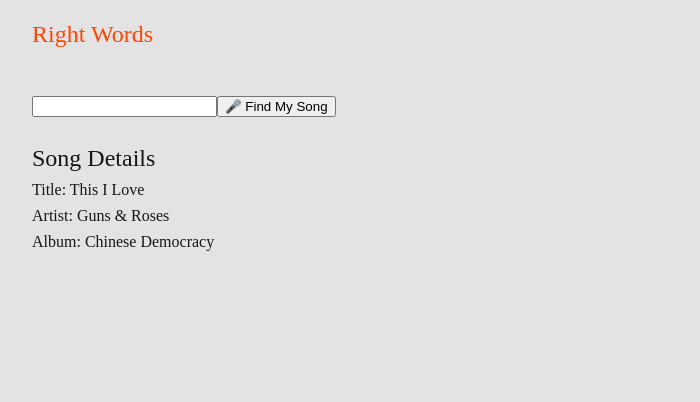
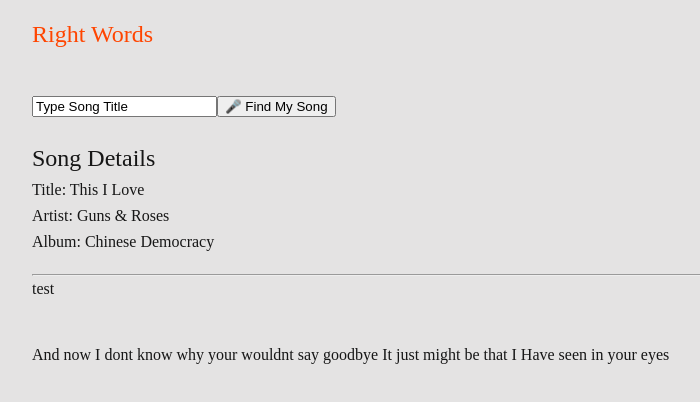
Before and after one commit to arunpariyar/right-words, a Vue app: page / in a window 1280 px wide. Shown: the top 402 px of the page, without its empty margins (258-958 px from the left). Built offline with nearby package versions, Linux system fonts and the light colour scheme.

Commit message:
finder, info, lyrics working with submit btn

```diff
--- a/src/App.vue
+++ b/src/App.vue
@@ -1,14 +1,16 @@
 <template>
   <div class="container">
     <logo></logo>
-    <finder></finder>
+    <finder @song-submit="updateQuery"></finder>
     <info :song="song"></info>
+    <lyrics :song="song" :searchQuery="searchQuery"></lyrics>
   </div>
 </template>
 <script>
 import Logo from "./components/Logo.vue";
 import Finder from "./components/Finder.vue";
 import Info from "./components/Info.vue";
+import Lyrics from "./components/Lyrics.vue";
 
 export default {
   name: "App",
@@ -16,6 +18,7 @@
     Logo,
     Finder,
     Info,
+    Lyrics,
   },
   data() {
     return {
@@ -23,8 +26,18 @@
         title: "This I Love",
         artist: "Guns & Roses",
         album: "Chinese Democracy",
+        lyrics: `And now I dont know why
+        your wouldnt say goodbye
+        It just might be that I
+        Have seen in your eyes`,
       },
+      searchQuery: "test",
     };
+  },
+  methods: {
+    updateQuery(song) {
+      this.searchQuery = song;
+    },
   },
 };
 </script>
--- a/src/components/Finder.vue
+++ b/src/components/Finder.vue
@@ -1,14 +1,23 @@
 <template>
   <div class="finder">
-    <input type="text" />
-    <button type="submit">🎤 Find My Song</button>
+    <input type="text" v-model="input" />
+    <button type="button" @click.prevent="OnSongSubmit">🎤 Find My Song</button>
   </div>
 </template>
 <script>
 export default {
   name: "Finder",
-  date() {
-    return {};
+  input: "test",
+  emits: ["song-submit"],
+  data() {
+    return {
+      input: "Type Song Title",
+    };
+  },
+  methods: {
+    OnSongSubmit() {
+      this.$emit("song-submit", this.input);
+    },
   },
 };
 </script>
--- a/src/components/Info.vue
+++ b/src/components/Info.vue
@@ -1,5 +1,5 @@
 <template>
-  <div>
+  <div class="info">
     <h2>Song Details</h2>
     <p>Title: {{ song.title }}</p>
     <p>Artist: {{ song.artist }}</p>
@@ -15,3 +15,8 @@
   },
 };
 </script>
+<style scoped>
+.info {
+  margin-bottom: 20px;
+}
+</style>
--- /dev/null
+++ b/src/components/Lyrics.vue
@@ -0,0 +1,23 @@
+<template>
+  <hr />
+  <p>{{ searchQuery }}</p>
+  <div class="lyrics">
+    <p>{{ song.lyrics }}</p>
+  </div>
+  <hr />
+</template>
+<script>
+export default {
+  name: "Lyrics",
+  props: ["song", "searchQuery"],
+  data() {
+    return {};
+  },
+};
+</script>
+
+<style scoped>
+.lyrics {
+  margin: 40px 0;
+}
+</style>
```
